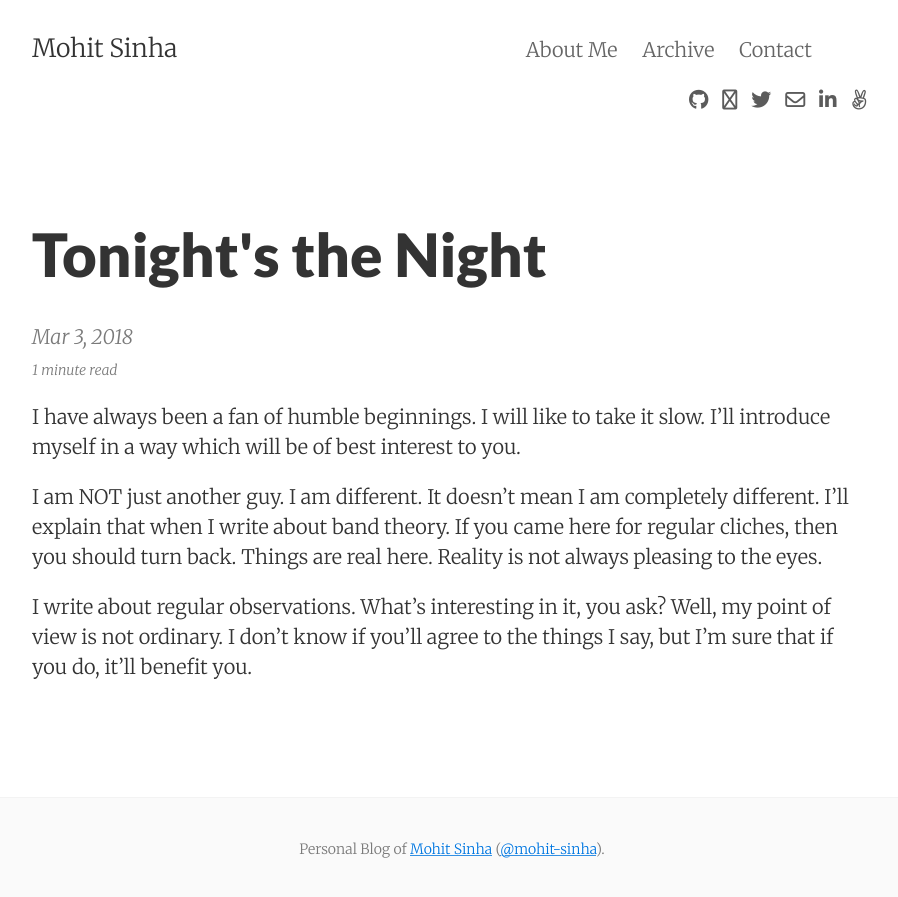
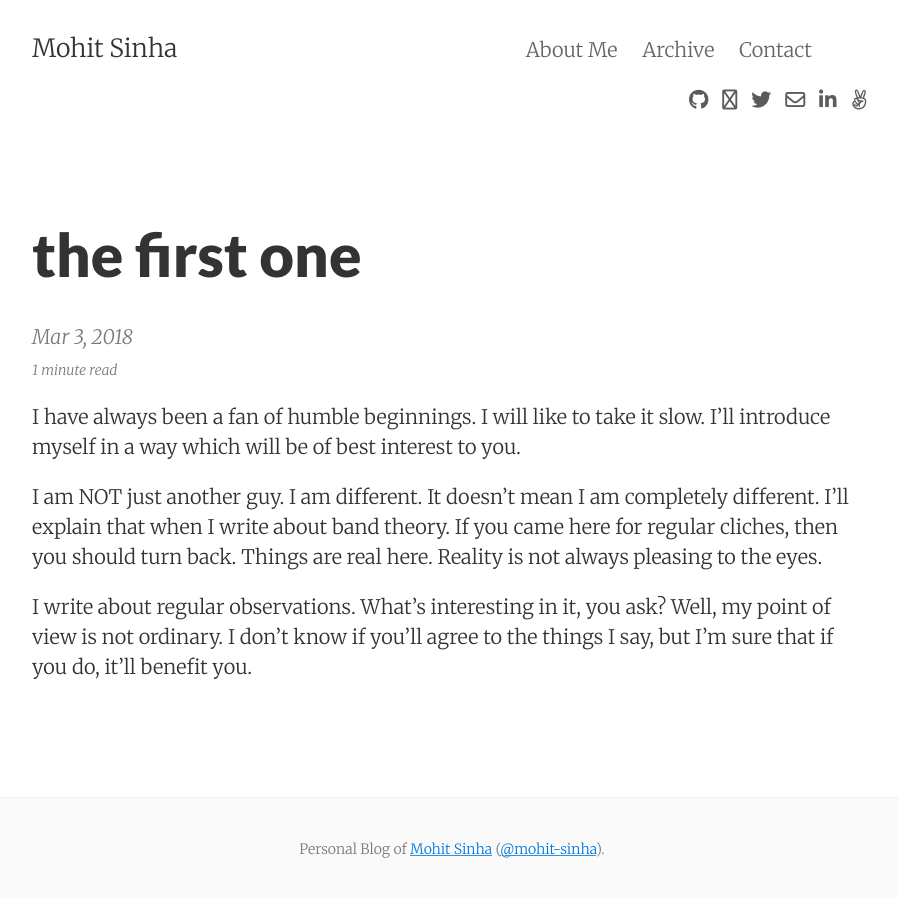
Before and after one commit to mohit-sinha/blog, a Jekyll site: the page built from _posts/2018-03-03-this-is-first-post.markdown, in a window 1280 px wide. Shown: the top 897 px of the page, without its empty margins (188-1086 px from the left). Built offline with Jekyll 4.4.1, drawn with Linux system fonts in a browser that asks for light colours; nearby versions of some CDN libraries; comment, search, counter and statistics services are not loaded.

Commit message:
Update 2018-03-03-this-is-first-post.markdown

```diff
--- a/_posts/2018-03-03-this-is-first-post.markdown
+++ b/_posts/2018-03-03-this-is-first-post.markdown
@@ -1,6 +1,6 @@
 ---
 layout:     post
-title:      Tonight's the Night
+title:      the first one
 date:       2018-03-03 17:31:19
 summary:    Peek into mohitsinha
 categories: intro firstpost
```
